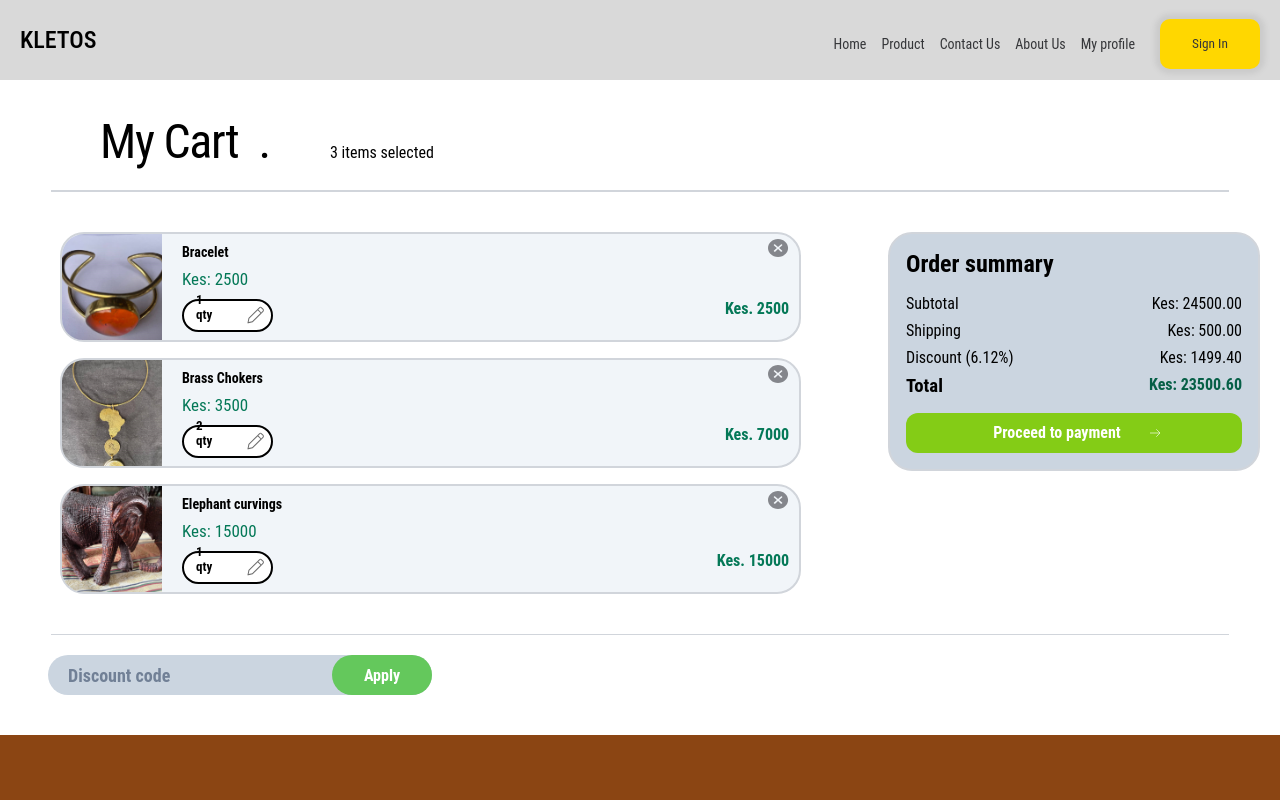
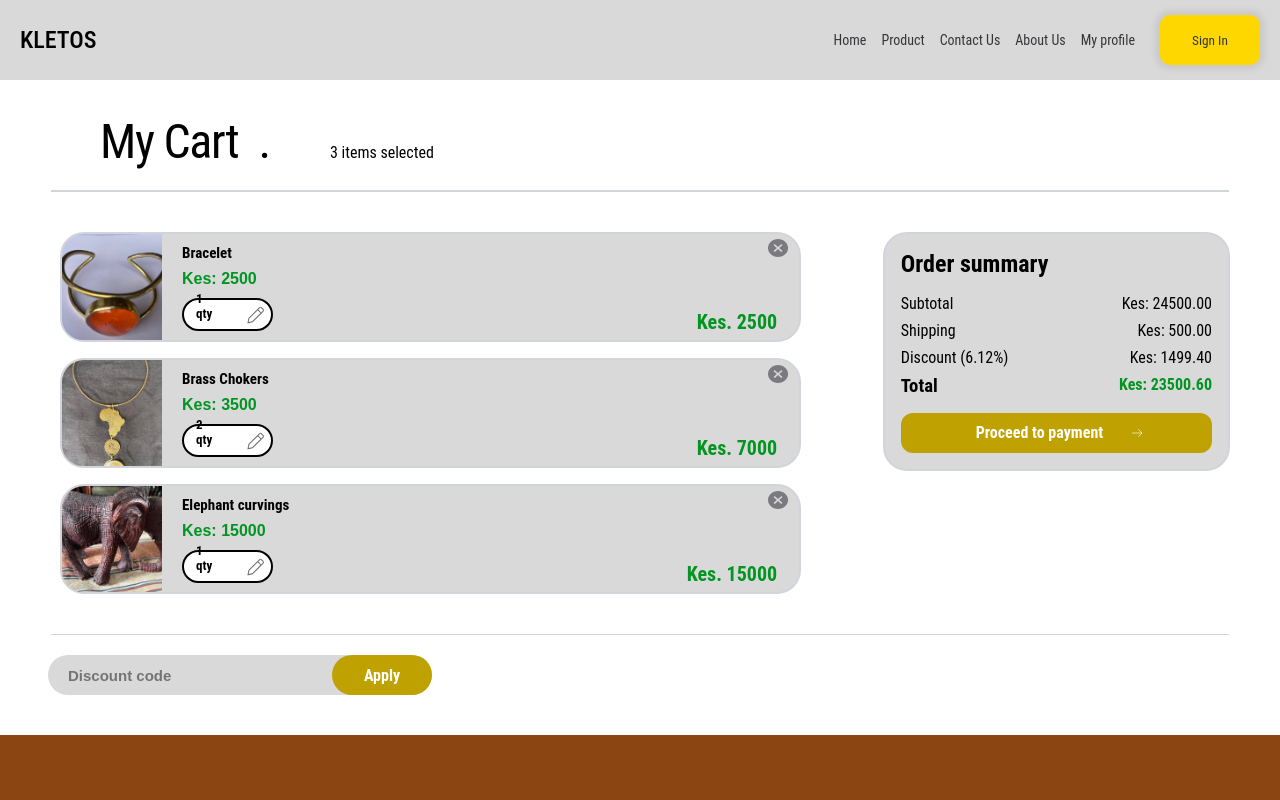
Before and after one commit to EzraAriwomoi/shop_commerce, a React (Vite) app in the folder Front/: page /shoppingcart in a window 1280 px wide. Shown: the top 800 px of the page. Built offline with nearby package versions, Linux system fonts and the light colour scheme.

Commit message:
shoppingcart css changes

```diff
--- a/Front/src/css/shoppingcartcss/details.css
+++ b/Front/src/css/shoppingcartcss/details.css
@@ -3,7 +3,7 @@
     align-items: center;
     padding-right: 10px; /* Reduced padding */
     border: 2px solid #D1D5DB;
-    background-color: #F1F5F9;
+    background-color: #D9D9D9;
     flex: 1;
     border-radius: 24px;
     max-width: 100%; /* Ensure the flex container does not overflow */
@@ -21,8 +21,8 @@
   }
 
   .image-cover {
-    height: 106px; /* Reduced height */
-    width: 100px; /* Reduced width */
+    height: 106px;
+    width: 100px;
     object-fit: cover;
     border-top-left-radius: 22px;
     border-bottom-left-radius: 21px;
@@ -40,20 +40,23 @@
     display: flex;
     align-items: flex-start;
     justify-content: space-between;
-    gap: 10px; /* Reduced gap */
+    gap: 10px;
     align-self: stretch;
-    width: 100%; /* Ensure proper spacing */
+    width: 100%;
   }
 
   .h5txt {
-    margin-top: 10px; /* mt-2.5 translates to 0.625rem or 10px */
-    font-size: 14px; /* Reduced font size */
+    margin-top: 10px;
+    font-size: 15px;
   }
 
   .kescountertext {
     margin-top: 8px;
-    color: #047857;
-    font-size: 17px;
+    color: #029522;
+    font-size: 16px;
+    font-family: "arial";
+    font-weight: 600;
+    font-style: normal;
   }
 
   .bdy {
@@ -74,8 +77,10 @@
   }
 
   .kescountertext1 {
-    color: #047857;
-    font-size: 16px; /* Reduced font size */
+    color: #029522;
+    font-size: 20px;
+    padding-top: 12px;
+    padding-right: 12px;
   }
   .divhead {
     margin-bottom: 8px;
--- a/Front/src/css/shoppingcartcss/shoppingcart.css
+++ b/Front/src/css/shoppingcartcss/shoppingcart.css
@@ -12,71 +12,13 @@
   max-width: 100%; /* Ensure the container does not overflow */
   box-sizing: border-box; /* Include padding and border in the element's total width and height */
 }
-
-.header {
-  position: absolute;
-  display: flex;
-  flex-direction: row;
-  align-self: stretch;
-  justify-content: space-between;
-  gap: 5px;
-  padding: 10px 0 10px 0; /* Reduced padding */
-  width: 100%;
-  background-color: #CBD5E0;
-  box-sizing: border-box; /* Include padding and border in the element's total width */
-}
-
-.logo {
-  margin-bottom: 5px;
-  margin-left: 10px; /* Reduced margin */
-  height: 30px;
-  width: 91px;
-  object-fit: contain;
-}
-
-.narbar {
-  margin-right: 0.5rem;
-  display: flex;
-  flex-direction: row;
-  width: 50%;
-  align-items: flex-end;
-  justify-content: space-between;
-}
-
-ul {
-  margin-bottom: -7px !important;
-  display: flex;
-  flex-wrap: wrap;
-  gap: 11px;
-}
-
-.signin {
-  display: flex;
-  height: 40px;
-  min-width: 105px;
-  flex-direction: row;
-  align-items: center;
-  justify-content: center;
-  border-radius: 10px;
-  background-color: #8BC34A;
-  padding-left: 12px; /* Reduced padding */
-  padding-right: 12px; /* Reduced padding */
-  text-align: center;
-  font-size: 16px;
-  color: #FFFFFF;
-}
-
-.dv {
-  width: 100vw;
-}
-
 .relative-container {
   position: relative;
   height: 38px;
   width: 6%;
   padding-bottom: 0.5rem;
   padding-left: 0.5rem;
-  box-sizing: border-box; /* Include padding and border in the element's total width */
+  box-sizing: border-box;
 }
 
 .img-cart {
@@ -148,7 +90,7 @@ ul {
   justify-content: space-between;
   gap: 1.25rem;
   padding: 1.25rem;
-  box-sizing: border-box; /* Include padding and border in the element's total width */
+  box-sizing: border-box;
 }
 
 .container3 {
@@ -156,8 +98,8 @@ ul {
   width: 63%;
   flex-direction: column;
   align-items: flex-start;
-  gap: 1rem; /* Reduced gap */
-  box-sizing: border-box; /* Include padding and border in the element's total width */
+  gap: 1rem;
+  box-sizing: border-box;
 }
 
 .container4 {
@@ -173,7 +115,7 @@ ul {
   width: 30%;
   justify-content: flex-start;
   border-radius: 28px;
-  background-color: #CBD5E0;
+  background-color: #D9D9D9;
   padding-left: 20px;
   margin-right: 800px;
   box-sizing: border-box;
@@ -188,46 +130,48 @@ ul {
 }
 
 .txtheading {
-  color: #718096 !important;
-  font-size: 18px;
+  color: #747474 !important;
+  font-size: 15px;
+  font-family: 'arial';
 }
 
 .applybtn {
   display: flex;
-  height: 40px; /* Reduced height */
-  min-width: 100px; /* Reduced width */
+  height: 40px;
+  min-width: 100px;
   flex-direction: row;
   align-items: center;
   justify-content: center;
-  border-radius: 20px; /* Reduced border-radius */
-  background-color: #64c85c;
-  padding-left: 20px; /* Reduced padding */
-  padding-right: 20px; /* Reduced padding */
+  border-radius: 20px;
+  background-color: #BFA102;
+  padding-left: 20px;
+  padding-right: 20px;
   text-align: center;
-  font-size: 1rem; /* Reduced font size */
+  font-size: 1rem;
   font-weight: 600;
   color: #FFFFFF;
-  box-sizing: border-box; /* Include padding and border in the element's total width */
+  box-sizing: border-box;
 }
 
 .order-summ {
   display: flex;
-  width: 30%;
+  width: 28%;
   flex-direction: column;
   align-items: flex-start;
   justify-content: center;
-  gap: 1rem; /* Reduced gap */
+  gap: 1rem;
+  margin-right: 30px;
   border-radius: 24px;
   border: 2px solid #D1D5DB;
-  background-color: #CBD5E0;
-  padding: 1rem; /* Reduced padding */
-  box-sizing: border-box; /* Include padding and border in the element's total width */
+  background-color: #D9D9D9;
+  padding: 1rem;
+  box-sizing: border-box
 }
 
 .div-sub {
   display: flex;
   flex-direction: column;
-  gap: 0.5rem; /* Reduced gap */
+  gap: 0.5rem;
   align-self: stretch;
 }
 
@@ -235,7 +179,7 @@ ul {
   display: flex;
   flex-wrap: wrap;
   justify-content: space-between;
-  gap: 0.5rem; /* Reduced gap */
+  gap: 0.5rem;
 }
 
 .self-end {
@@ -243,31 +187,32 @@ ul {
 }
 
 .cash {
-  color: #065f46 !important;
+  color: #029522 !important;
+  font-size: 16px;
 }
 
 .arrow-rght {
-  height: 20px; /* Reduced height */
-  width: 20px; /* Reduced width */
+  height: 20px;
+  width: 20px;
 }
 
 .payment {
   display: flex;
-  height: 40px; /* Reduced height */
+  height: 40px;
   width: 100%;
   flex-direction: row;
   align-items: center;
   justify-content: center;
-  gap: 1.5rem; /* Reduced gap */
-  border-radius: 12px; /* Reduced border-radius */
-  background-color: #84cc16;
-  padding-left: 20px; /* Reduced padding */
-  padding-right: 10px; /* Reduced padding */
+  gap: 1.5rem;
+  border-radius: 12px;
+  background-color: #BFA102;
+  padding-left: 20px;
+  padding-right: 10px;
   text-align: center;
   font-size: 1rem;
   font-weight: 600;
   color: #ffffff;
-  box-sizing: border-box; /* Include padding and border in the element's total width */
+  box-sizing: border-box;
 }
 
 /* ul */
@@ -277,7 +222,7 @@ ul {
   margin: 0;
   display: flex;
   flex-wrap: wrap;
-  gap: 10px; /* Reduced gap */
+  gap: 10px;
   justify-content: flex-start;
 }
 
```
